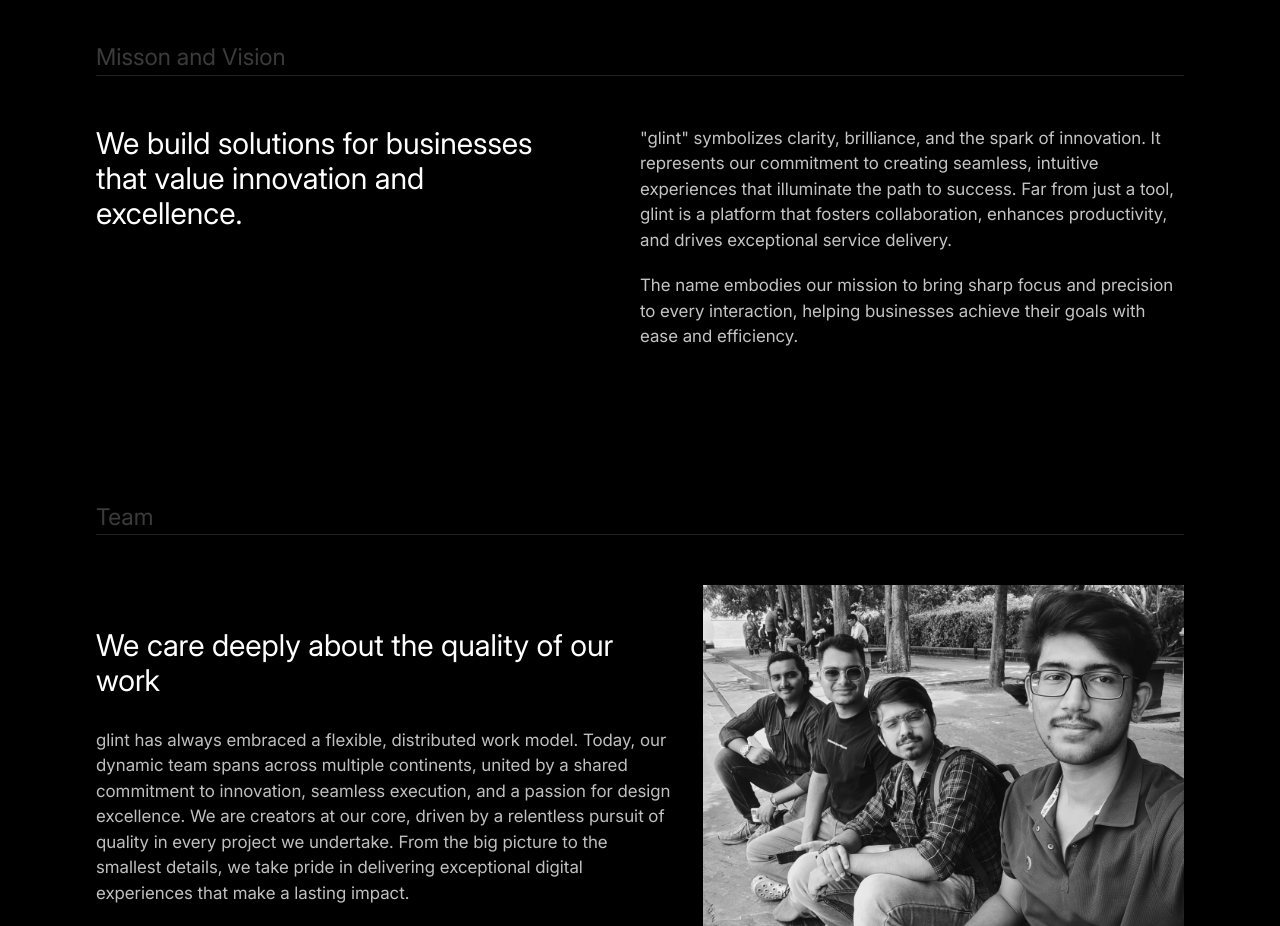
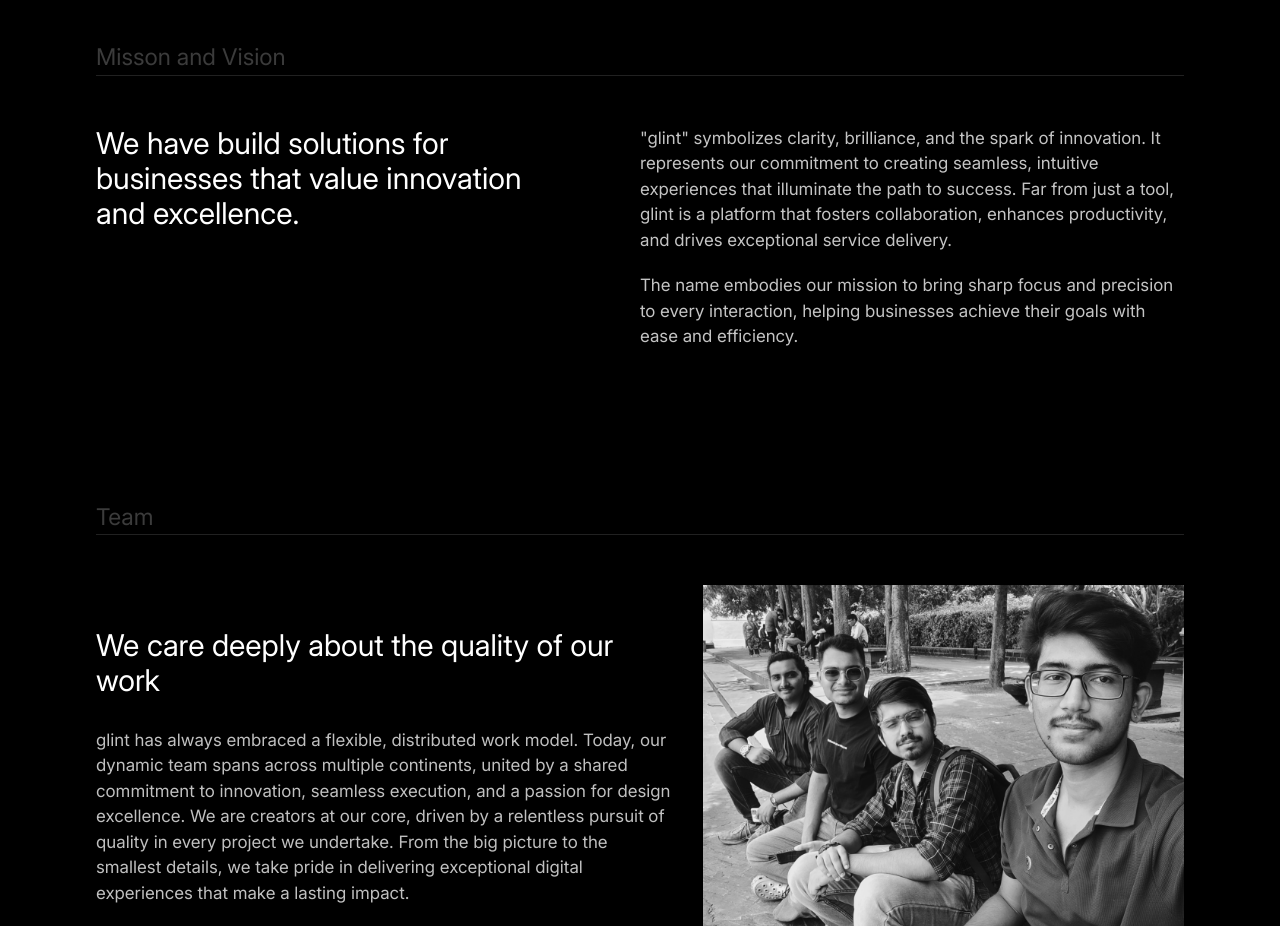
Before and after one commit to Glint4u/Glint4u_Website, a Next.js app: page /about in a window 1280 px wide. Shown: the part 860-1786 px from the top of the page. Built offline with nearby package versions, Linux system fonts and the light colour scheme.

Commit message:
Update Section2.js

```diff
--- a/src/app/components/custom/about_components/Section2.js
+++ b/src/app/components/custom/about_components/Section2.js
@@ -9,7 +9,7 @@ export default function Section2() {
             <div className='w-full h-[1px] bg-[#ffffff21]'></div>
             <div className='flex flex-col md:flex-row justify-between py-[50px] gap-[10px]'>
                 <div className=' text-[25px] leading-[30px] md:text-[30px] md:leading-[35px] text-white md:w-[450px]'>
-                    We build solutions for businesses that value innovation and excellence.
+                    We have build solutions for businesses that value innovation and excellence.
                 </div>
                 <div className='w-full md:w-[50%] mt-[30px] md:mt-0 text-[14px] md:text-[17px] text-[#ffffffc4]'>
                     <div >
```
